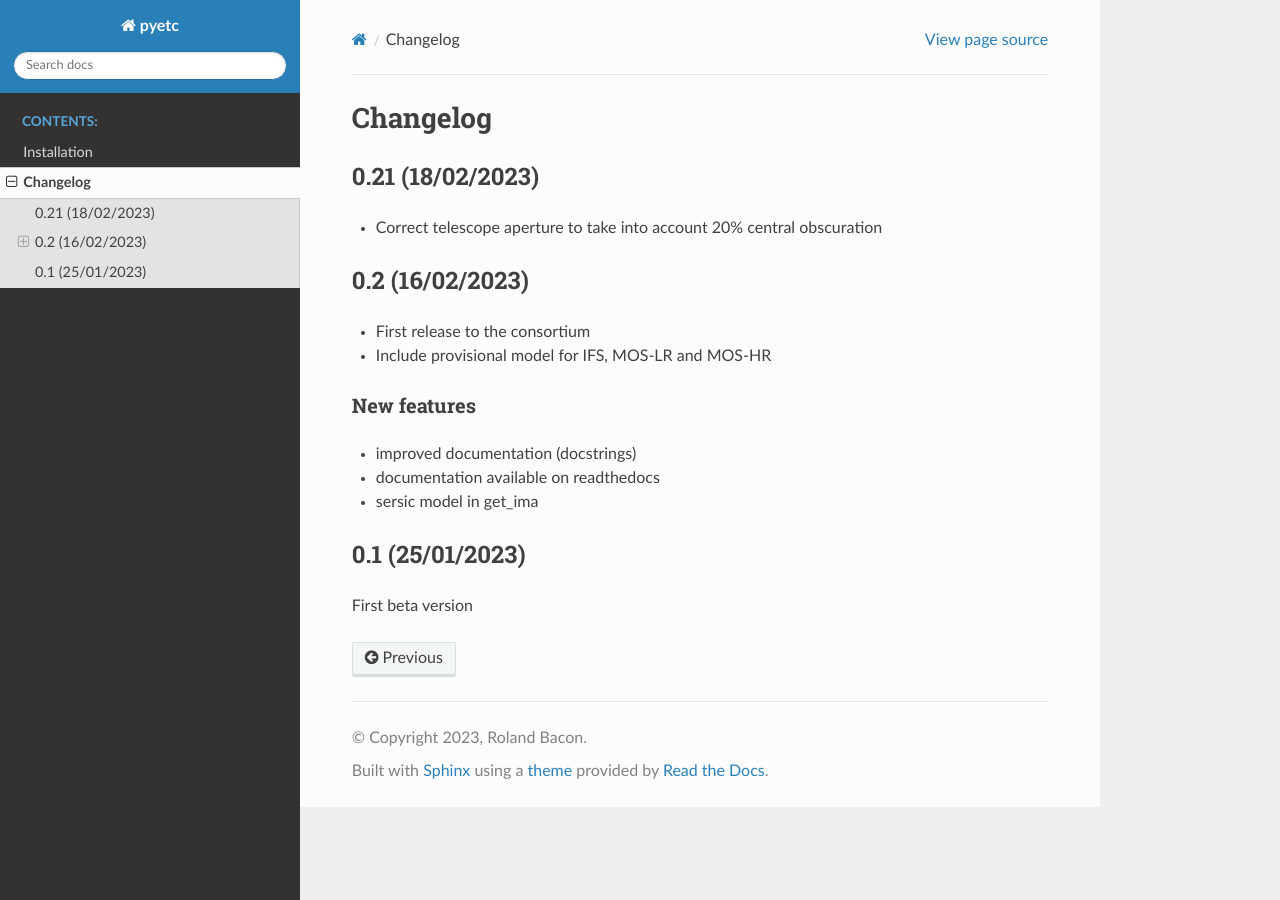
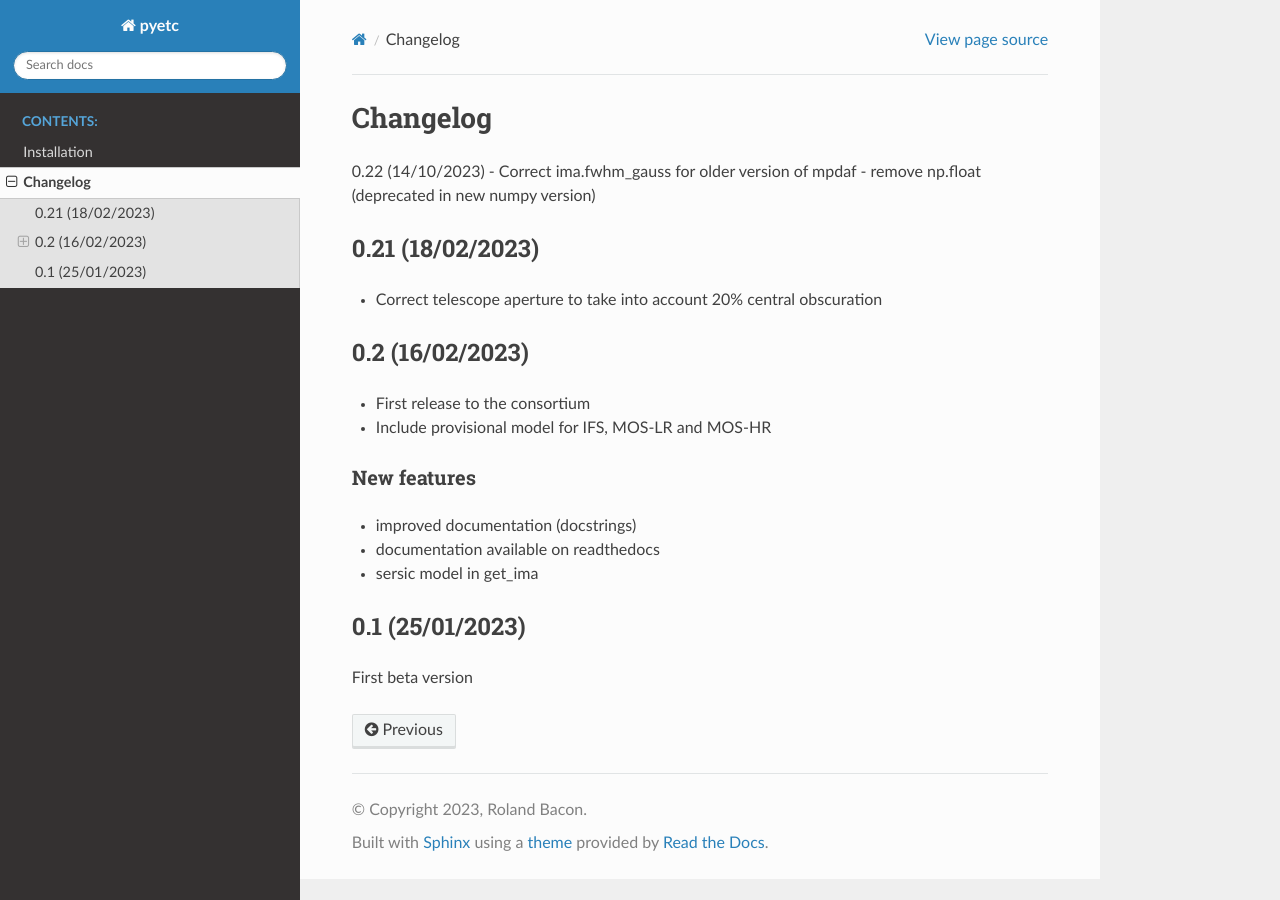
Before and after one commit to RolandBacon/pyetc, a Sphinx documentation site: the page built from docs/changelog.rst, in a window 1280 px wide. Built offline with Sphinx 7.4.7 and the Read the Docs theme 2.0.0, drawn with Linux system fonts in a browser that asks for light colours; pages that are not in the unit, such as notebooks, are missing from menus.

Commit message:
Update changelog

```diff
--- a/docs/changelog.rst
+++ b/docs/changelog.rst
@@ -1,5 +1,9 @@
 Changelog
 =========
+0.22 (14/10/2023)
+- Correct ima.fwhm_gauss for older version of mpdaf
+- remove np.float (deprecated in new numpy version)
+
 0.21 (18/02/2023)
 -----------------
 - Correct telescope aperture to take into account 20% central obscuration
```
